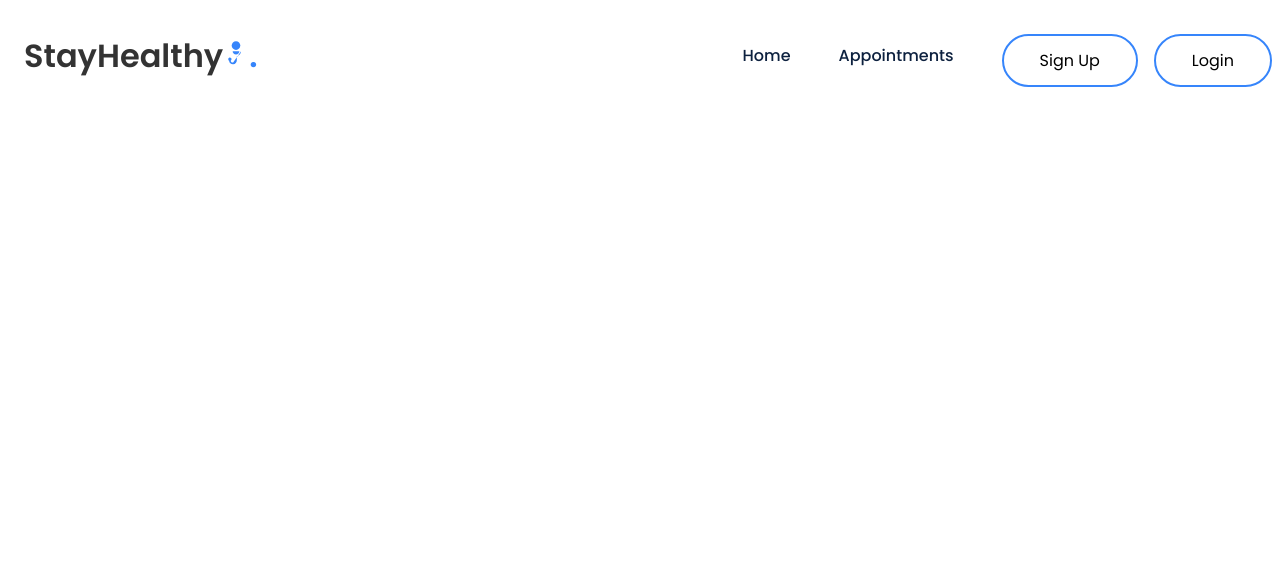
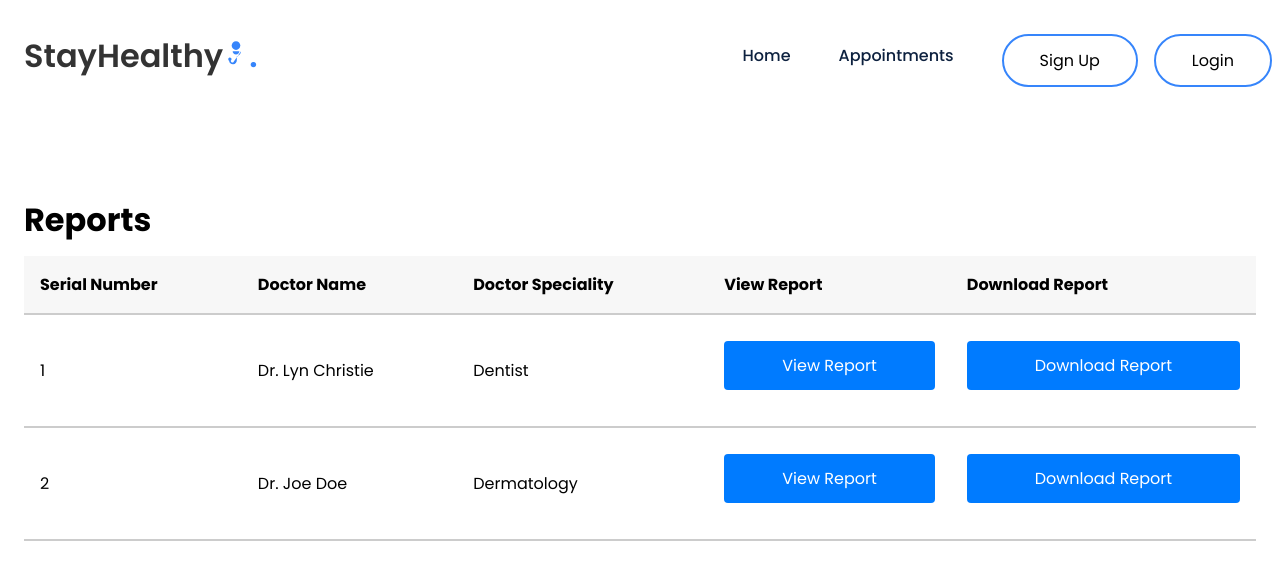
Before and after one commit to Rh96/test_med_app, a React (Create React App) app: page /reports in a window 1280 px wide. Shown: the top 580 px of the page. Built offline with nearby package versions, Linux system fonts and the light colour scheme.

Commit message:
creating ReportsLayout component

```diff
--- a/src/App.js
+++ b/src/App.js
@@ -7,6 +7,7 @@ import BookingConsultation from './Components/BookingConsultation';
 import Notification from './Components/Notfication/Notification';
 import ReviewForm from "./Components/ReviewForm/ReviewForm";
 import ProfileCard from "./Components/ProfileCard/ProfileCard";
+import ReportsLayout from "./Components/ReportsLayout/ReportsLayout";
 
 function App() {
   return (
@@ -38,6 +39,9 @@ function App() {
 
             {/* Profile */}
             <Route path="/profile" element={<ProfileCard />} />
+
+            {/* Reports Layout */}
+            <Route path="/reports" element={<ReportsLayout />} />
           </Routes>
         </Notification>
       </BrowserRouter>
--- a/src/Components/Navbar/Navbar.js
+++ b/src/Components/Navbar/Navbar.js
@@ -95,6 +95,9 @@ const Navbar = () => {
                                     <li>
                                         <a href={"/profile"}>Your Profile</a>
                                     </li>
+                                    <li>
+                                        <a href={"/reports"}>Your Reports</a>
+                                    </li>
                                 </ul>
                             </div>
                         )}
--- /dev/null
+++ b/src/Components/ReportsLayout/ReportsLayout.css
@@ -0,0 +1,31 @@
+.reports-container {
+    position: absolute;
+    top: 20%;
+    left: 50%;
+    transform: translateX(-50%);
+    padding: 1.5rem;
+    width: 100%;
+}
+
+table {
+    width: 100%;
+    text-align: left;
+    border-collapse: collapse;
+}
+
+thead {
+    background-color: #f7f7f7;
+    border-bottom: 2px solid #cccccc;
+}
+
+thead > tr > th {
+    padding: 1rem;
+}
+
+tbody > tr {
+    border-bottom: 2px solid #cccccc;
+}
+
+tbody > tr > td {
+    padding: 1rem;
+}
--- /dev/null
+++ b/src/Components/ReportsLayout/ReportsLayout.js
@@ -0,0 +1,80 @@
+import { useState, useEffect } from 'react';
+import './ReportsLayout.css';
+
+const ReportsLayout = () => {
+    // Set variables
+    const [appointments, setAppointments] = useState([]);
+
+    // Think of better solution in the future
+    useEffect(() => {
+        setAppointments([
+            {
+                id: "b22494f7-9792-42e2-8e59-256b7e05068c",
+                name: "Dr. Lyn Christie",
+                speciality: "Dentist",
+                patientName: "Rade Hrgovic",
+                phoneNumber: "7889787878979",
+                date: "2025-09-10",
+                time: "9:00 AM"
+            },
+            {
+                id: "b22494d7-9792-413221asd-asd-21313",
+                name: "Dr. Joe Doe",
+                speciality: "Dermatology",
+                patientName: "Rade Hrgovic",
+                phoneNumber: "7889787878979",
+                date: "2025-11-15",
+                time: "2:00 PM"
+            },
+        ]);
+    }, []);
+
+    return (
+        <div>
+            {/* Reports table */}
+            <div className="reports-container">
+                <h1>Reports</h1>
+                <table role="table">
+                    <thead>
+                        <tr>
+                            <th>Serial Number</th>
+                            <th>Doctor Name</th>
+                            <th>Doctor Speciality</th>
+                            <th>View Report</th>
+                            <th>Download Report</th>
+                        </tr>
+                    </thead>
+                    <tbody>
+                        {appointments.length > 0 ? (
+                            appointments.map((appointment, index) =>
+                                <tr key={index}>
+                                    <td>{index + 1}</td>
+                                    <td>{appointment.name}</td>
+                                    <td>{appointment.speciality}</td>
+                                    <td>
+                                        <div className="btn-group">
+                                            <button>
+                                                View Report
+                                            </button>
+                                        </div>
+                                    </td>
+                                    <td>
+                                        <div className="btn-group">
+                                            <button>
+                                                Download Report
+                                            </button>
+                                        </div>
+                                    </td>
+                                </tr>
+                            )
+                        ) : (
+                            <></>
+                        )}
+                    </tbody>
+                </table>
+            </div>
+        </div>
+    )
+}
+
+export default ReportsLayout;
```
